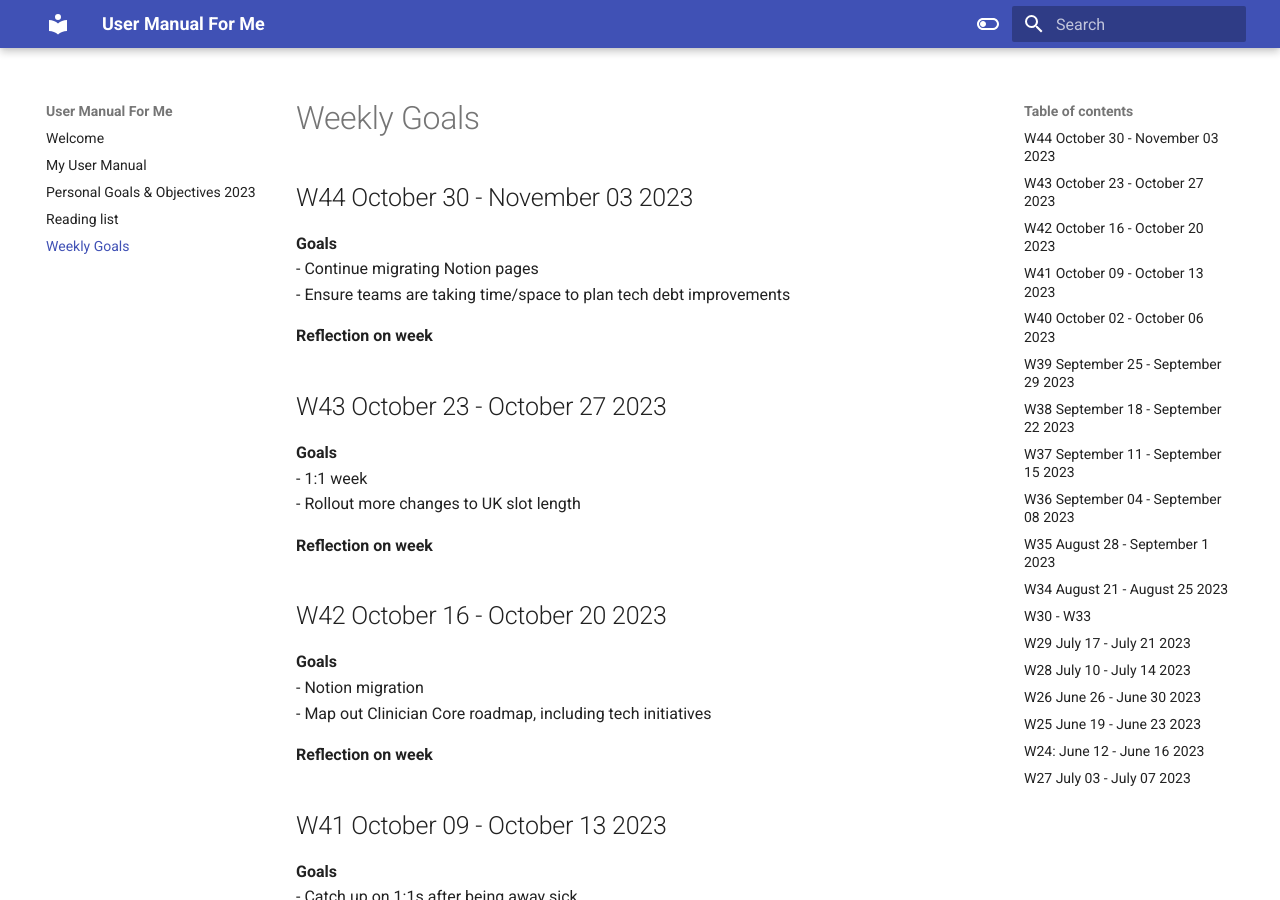
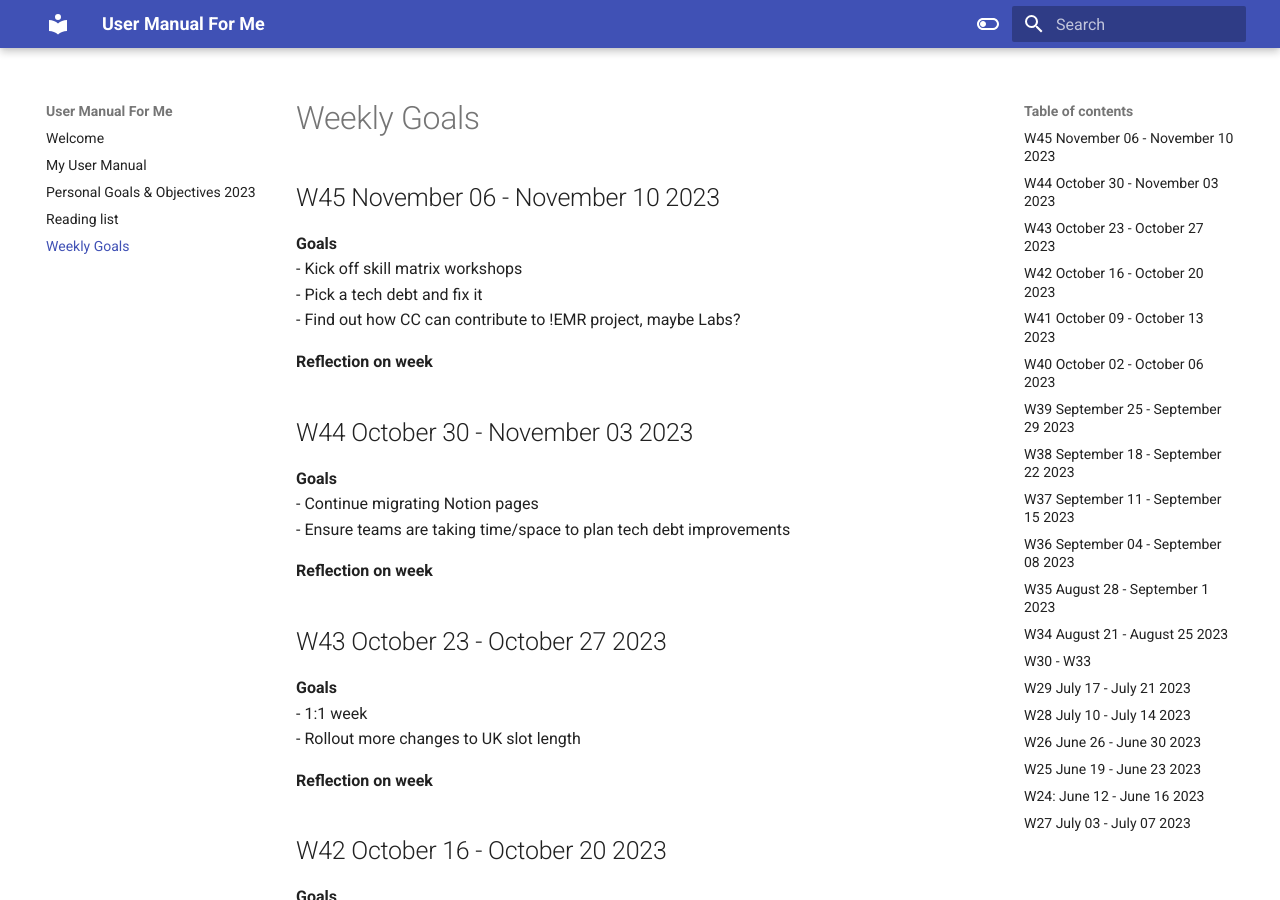
Before and after one commit to skakau/my-ramblings, an MkDocs documentation site: the page built from docs/Weekly Goals.md, in a window 1280 px wide and 900 px high. Built offline with MkDocs 1.6.1 and Material for MkDocs 9.7.7, drawn with Linux system fonts in a browser that asks for light colours.

Commit message:
[PUBLISHER] Merge #49

```diff
--- a/docs/Weekly Goals.md
+++ b/docs/Weekly Goals.md
@@ -1,6 +1,15 @@
 ---
 share: true
 ---
+
+## W45 November 06 - November 10 2023
+**Goals**
+- Kick off skill matrix workshops
+- Pick a tech debt and fix it
+- Find out how CC can contribute to !EMR project, maybe Labs?
+
+**Reflection on week**
+
 
 ## W44 October 30 - November 03 2023
 **Goals**
```
